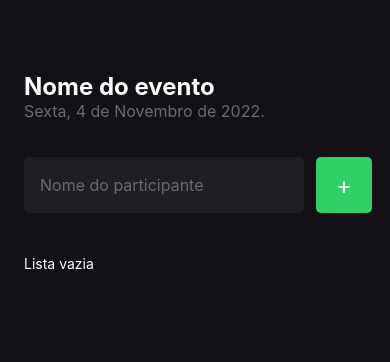
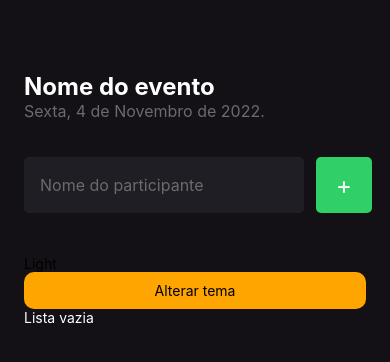
Before and after one commit to rafaelpalma88/rn-descobrindosaopaulo, a React Native app: screen / in a window 390 px wide. Shown: the top 362 px of the page. Built offline with nearby package versions, Linux system fonts and the light colour scheme.

Commit message:
adding useCustomTheme hook

```diff
--- a/src/components/Button/styles.ts
+++ b/src/components/Button/styles.ts
@@ -2,7 +2,6 @@ import { TouchableOpacity } from 'react-native'
 import styled from 'styled-components/native'
 
 export const Container = styled(TouchableOpacity)`
-  flex: 1;
   background-color: orange;
   color: black;
   padding: 10px 5px;
--- /dev/null
+++ b/src/hooks/useCustomTheme.ts
@@ -0,0 +1,21 @@
+import { useState } from 'react'
+
+function useCustomTheme() {
+  const [theme, setTheme] = useState<'LIGHT' | 'DARK'>('LIGHT')
+
+  const obtainTheme = () => {
+    return theme
+  }
+
+  const changeTheme = () => {
+    if (theme === 'LIGHT') {
+      setTheme('DARK')
+    } else {
+      setTheme('LIGHT')
+    }
+  }
+
+  return { obtainTheme, changeTheme }
+}
+
+export default useCustomTheme
--- a/src/pages/Home/index.tsx
+++ b/src/pages/Home/index.tsx
@@ -10,6 +10,8 @@ import {
 } from 'react-native'
 import { Participant } from '../../components/Participant'
 import { styles } from './styles'
+import { Button } from '../../components/Button'
+import useCustomTheme from '../../hooks/useCustomTheme'
 
 interface IParticipant {
   id: string
@@ -20,6 +22,9 @@ export function Home() {
   const [participants, setParticipants] = useState<IParticipant[]>([])
   const [participant, setParticipant] = useState<string>('')
   const [idIncrement, setIdIncrement] = useState<number>(1)
+  const { obtainTheme, changeTheme } = useCustomTheme()
+
+  const currentTheme = obtainTheme()
 
   async function handleParticipantAdd() {
     // Empty participant
@@ -95,6 +100,10 @@ export function Home() {
         </TouchableOpacity>
       </View>
 
+      {currentTheme === 'LIGHT' && <Text>Light</Text>}
+      {currentTheme === 'DARK' && <Text>Dark</Text>}
+      <Button text="Alterar tema" onPress={changeTheme} />
+
       <FlatList
         data={participants}
         renderItem={({ item }) => (
```
